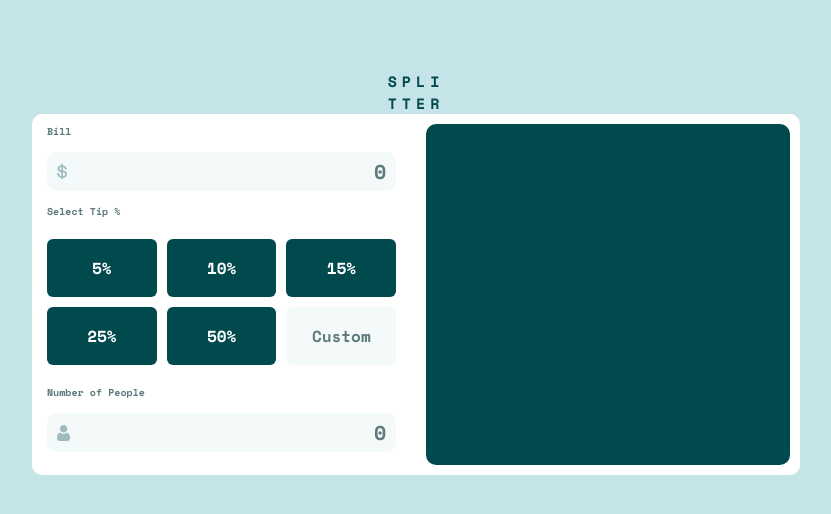
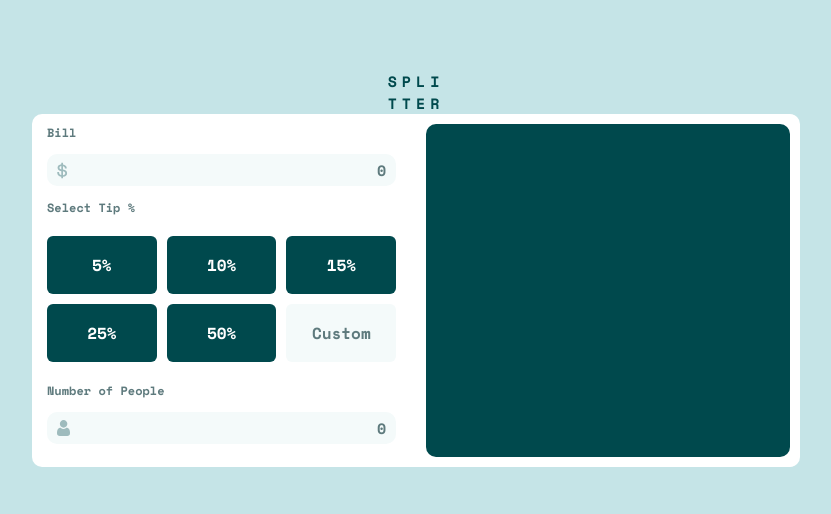
Before and after one commit to GentleMizt/Front-End-Tip-Calculator, a plain HTML site: page index.html in a window 1280 px wide. Shown: the whole page, without its empty margins (224-1055 px from the left). Drawn offline with nearby package versions, Linux system fonts and the light colour scheme.

Commit message:
progress

```diff
--- a/index.html
+++ b/index.html
@@ -32,13 +32,15 @@
                     </div>
                 </article>
 
-                <span>Number of People</span>
+                <span class="pple-span">Number of People</span>
                 <div class="people-div">
                     <svg xmlns="http://www.w3.org/2000/svg" width="13" height="16"><path fill="#9EBBBD" d="M9.573 7.729c.406 0 .784.07 1.126.209.342.14.639.33.881.569.232.227.438.503.614.82a5.1 5.1 0 01.407.949c.097.312.178.654.242 1.016.062.359.105.699.126 1.011.02.307.031.624.031.945 0 .836-.259 1.512-.768 2.01-.504.492-1.17.742-1.98.742H2.748c-.81 0-1.477-.25-1.98-.742C.259 14.76 0 14.084 0 13.248c0-.322.01-.64.032-.945.02-.312.063-.652.126-1.01.063-.363.144-.705.242-1.017.1-.323.238-.643.407-.948.176-.318.382-.594.613-.821.243-.238.54-.43.882-.57.342-.138.72-.208 1.125-.208.16 0 .313.067.61.265.183.123.397.264.636.421.204.134.48.259.822.372.333.11.671.167 1.005.167a3.19 3.19 0 001.006-.167c.341-.113.618-.238.822-.372l.636-.42c.296-.2.45-.266.61-.266zM6.598 0C7.63 0 8.522.38 9.252 1.129s1.1 1.666 1.1 2.724c0 1.06-.37 1.976-1.1 2.725-.73.75-1.623 1.13-2.654 1.13-1.03 0-1.924-.38-2.653-1.13-.73-.749-1.1-1.666-1.1-2.725 0-1.058.37-1.975 1.1-2.724C4.675.379 5.567 0 6.598 0z"/></svg>
                     <span>0</span>
                 </div>
             </div>
-            <div class="right"></div>
+            <div class="right">
+
+            </div>
         </article>
     </main>
 </body>
--- a/style.css
+++ b/style.css
@@ -48,8 +48,9 @@ main h4{
     margin-right: 3rem;
 }
 
-.left > span, .select-tip > span{
+.left > span, .select-tip > span, .pple-span{
     color: var(--d-gray-cyan);
+    font-size: 1.2rem;
 }
 
 .bill-div, .people-div{
@@ -58,7 +59,7 @@ main h4{
     justify-content: space-between;
     align-items: center;
     color: var(--d-gray-cyan);
-    font-size: 2rem;
+    font-size: 1.5rem;
     padding: .5rem 1rem;
     border-radius: 1rem;
     margin: 1.3rem 0;
```
